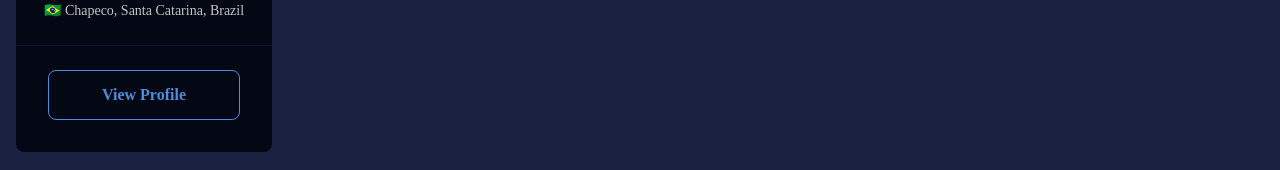
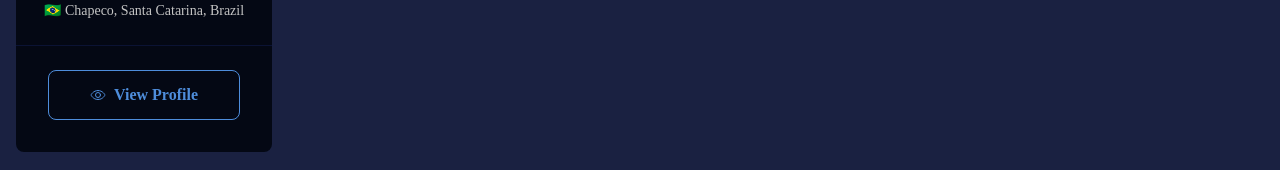
Before and after one commit to EdTonatto/game-notes, a React (Vite) app: page / in a window 1280 px wide. Shown: the part 280-450 px from the top of the page. Built offline with nearby package versions, Linux system fonts and the light colour scheme.

Commit message:
:construction: Added href and eye icon

```diff
--- a/src/components/Sidebar.jsx
+++ b/src/components/Sidebar.jsx
@@ -1,3 +1,4 @@
+import { Eye } from 'phosphor-react'
 import styles from './Sidebar.module.css'
 
 export function Sidebar() {
@@ -18,7 +19,10 @@ export function Sidebar() {
       </div>
 
       <footer>
-        <a href="#">View Profile</a>
+        <a href="https://steamcommunity.com/id/edtonatto/">
+          <Eye />
+          View Profile
+        </a>
       </footer>
     </aside>
   )
```
